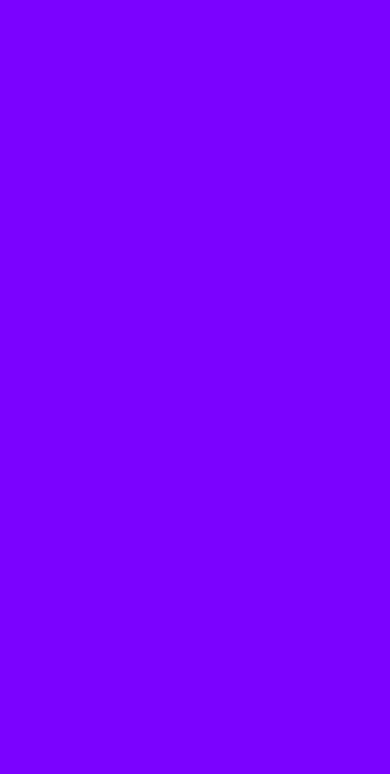
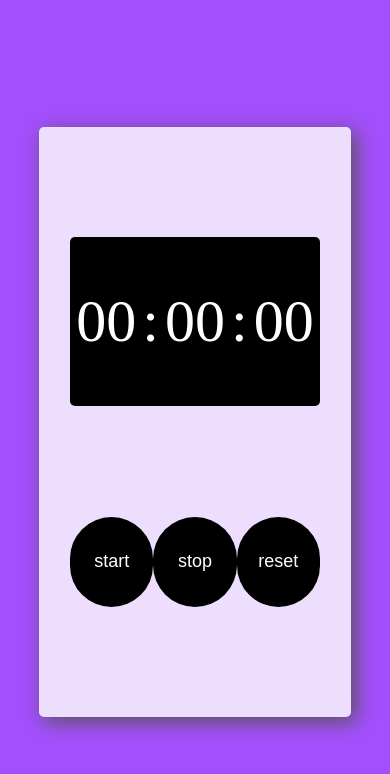
Before and after one commit to DavydMarkosian/Pet-Projects, a plain HTML site: page Stopwatch/index.html in a window 390 px wide. Drawn offline with Linux system fonts and the light colour scheme.

Commit message:
done with phone adaptive

```diff
--- a/Stopwatch/index.html
+++ b/Stopwatch/index.html
@@ -6,8 +6,23 @@
     <link rel="stylesheet" href="style.css">
 </head>
 <body>
+<div class="wrap">
+    <div class="main_block">
+        <div class="time w_inner ">
+            <span id="minutes" class="fixed_numbs" >00</span>
+            <span>:</span>
+            <span id="seconds" class="fixed_numbs" >00</span>
+            <span>:</span>
+            <span id="milliseconds" class="fixed_numbs">00</span>
+        </div>
+        <div class="buttons w_inner ">
+            <button id="btn_start">start</button>
+            <button id="btn_stop">stop</button>
+            <button id="btn_reset">reset</button>
+        </div>
+    </div>
+</div>
 
 <script src="main.js"></script>
 </body>
-
 </html>
--- a/Stopwatch/main.js
+++ b/Stopwatch/main.js
@@ -0,0 +1,58 @@
+let minutes = document.getElementById('minutes')
+let seconds = document.getElementById('seconds')
+let milliseconds = document.getElementById('milliseconds')
+
+let btnStart = document.getElementById('btn_start')
+let btnStop = document.getElementById('btn_stop')
+let btnReset = document.getElementById('btn_reset')
+
+let interval
+let mins = 0
+let secs = 0
+let millisecs = 0
+
+
+function startTimerFn() {
+    millisecs++;
+    millisecs <= 9 ? milliseconds.innerText = '0' + millisecs : milliseconds.innerText = millisecs
+
+    if (millisecs >= 99) {
+        millisecs = 0
+        secs++
+        secs <= 9 ? seconds.innerText = '0' + secs : seconds.innerText = secs
+        if (secs > 59) {
+            secs = '0' + 0
+            seconds.innerText = secs
+            mins++
+            mins <= 9 ? minutes.innerText = '0' + mins : minutes.innerText = mins
+        }
+    }
+}
+
+function stopTimerFn() {
+    clearInterval(interval)
+}
+
+function resetTimerFn() {
+    mins = 0
+    secs = 0
+    millisecs = 0
+    minutes.innerText = '00'
+    seconds.innerText = '00'
+    milliseconds.innerText = '00'
+    stopTimerFn()
+}
+
+
+btnStart.addEventListener('click', () => {
+    clearInterval(interval)
+    interval = setInterval(startTimerFn, 10)
+})
+
+btnStop.addEventListener('click', () => {
+    stopTimerFn()
+})
+
+btnReset.addEventListener('click', () => {
+    resetTimerFn()
+})
--- a/Stopwatch/style.css
+++ b/Stopwatch/style.css
@@ -1,3 +1,88 @@
-body{
-    background-color: #7e02ff;
+body {
+    margin: 0;
+    background-color: #a34ffd;
 }
+
+.wrap {
+    height: 100vh;
+    display: flex;
+    justify-content: center;
+    align-items: center;
+}
+
+.main_block {
+    background-color: rgba(255, 255, 255, 0.93);
+    width: 60vw;
+    height: 60vh;
+    display: flex;
+    justify-content: space-evenly;
+    align-items: center;
+    flex-direction: column;
+    border-radius: 5px;
+    box-shadow: 5px 5px 20px rgb(86, 85, 85);
+}
+
+.w_inner {
+    width: 60%;
+}
+
+.time {
+    height: 20vh;
+    display: flex;
+    align-items: center;
+    justify-content: center;
+    background-color: black;
+    color: white;
+    border-radius: 5px;
+    font-size: 50px;
+}
+.fixed_numbs{
+    width: 80px;
+    display: flex;
+    justify-content: center;
+    align-items: center;
+}
+
+button {
+    border-radius: 5px;
+    color: white;
+    width: 30%;
+    height: 10vh;
+    background-color: black;
+    border: none;
+    font-size: 18px;
+
+}
+button:hover{
+    cursor: pointer;
+    background-color:  #a34ffd;
+    border: 1px rgba(0, 0, 0, 0.52) solid;
+}
+
+.buttons {
+    display: flex;
+    align-items: center;
+    justify-content: space-between;
+}
+
+@media (max-width: 480px) {
+    .main_block {
+        background-color: rgba(255, 255, 255, 0.81);
+        width: 80vw;
+        height: 70vh;
+    }
+
+    .w_inner{
+        width: 80%;
+    }
+
+    .time{
+        font-size: 60px;
+    }
+
+    button{
+        width: 90px;
+        height: 90px;
+        border-radius: 50px;
+    }
+}
```
